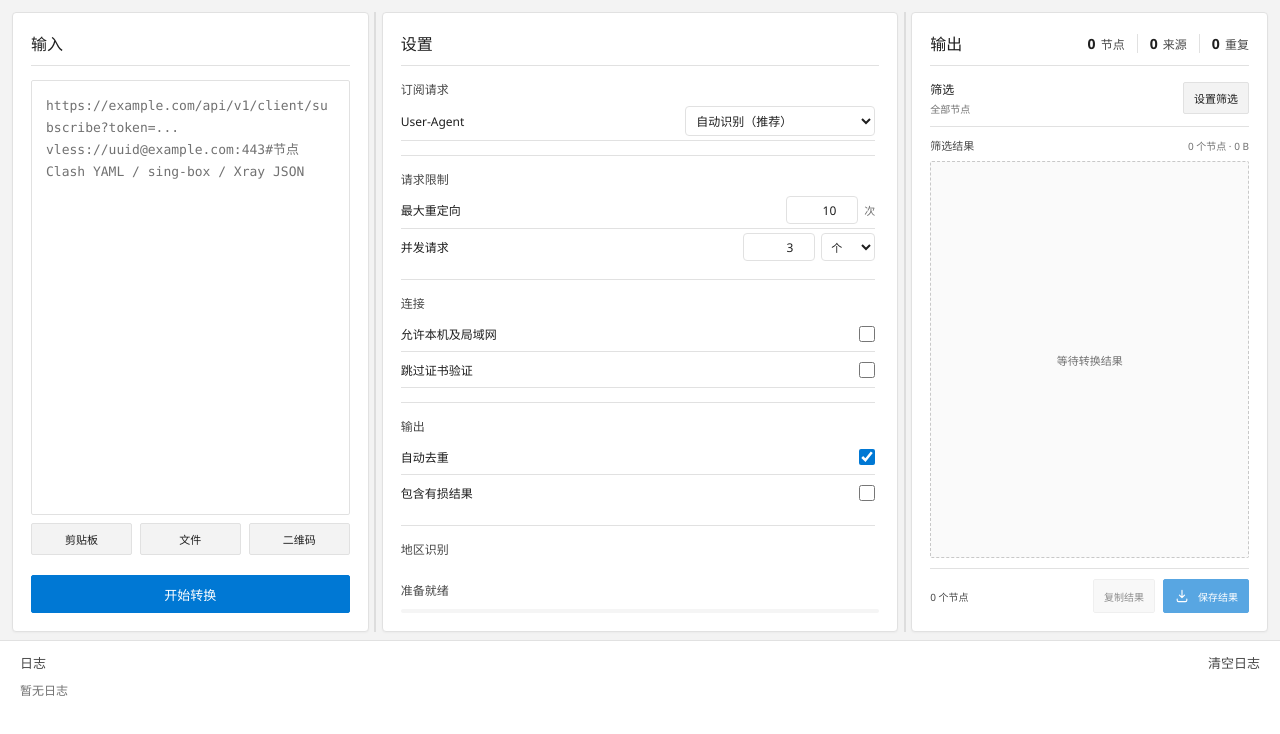
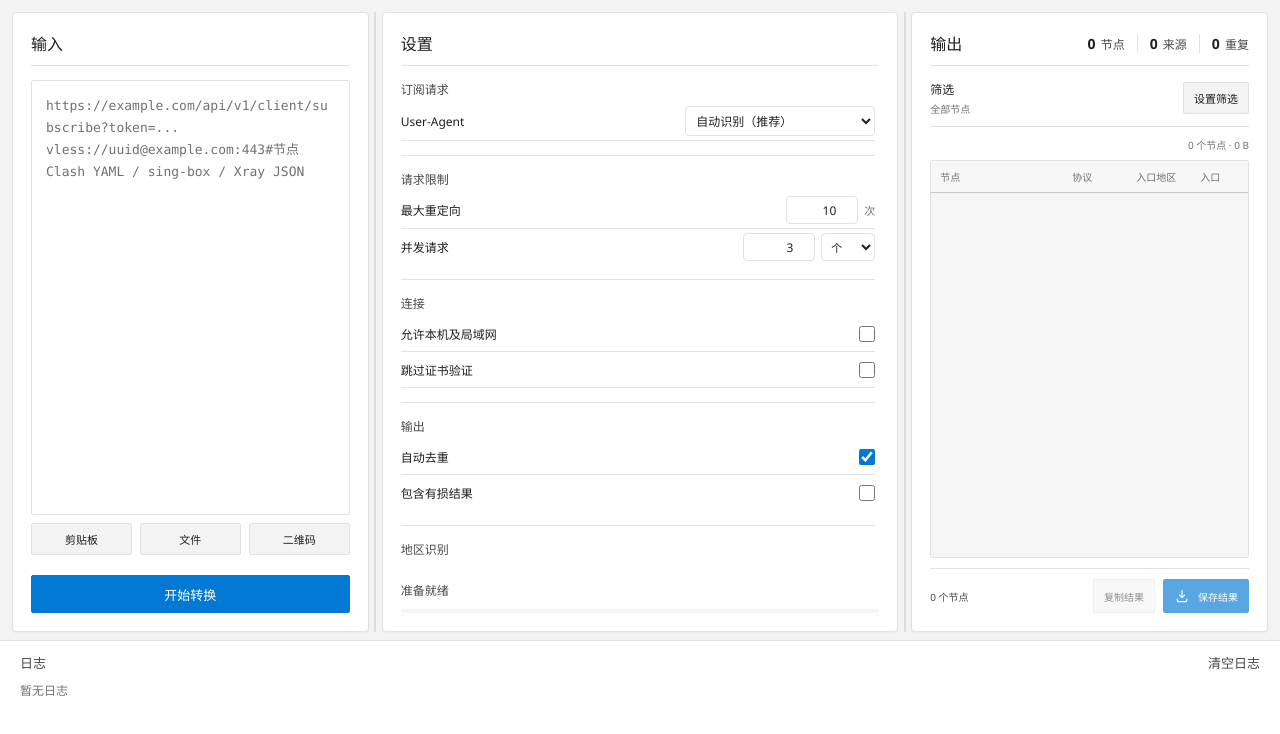
Before and after one commit to HanJason233/all2uri, a website built with Vite: page index.html in a window 1280 px wide. Built offline with nearby package versions, Linux system fonts and the light colour scheme.

Commit message:
始终显示输出表格并移除空态

```diff
--- a/index.html
+++ b/index.html
@@ -187,10 +187,9 @@
             </div>
             <div class="output-filter-result">
               <div class="output-filter-result-heading">
-                <strong>筛选结果</strong>
                 <span id="output-filter-count">0 个节点 · 0 B</span>
               </div>
-              <div class="output-table-wrap" id="output-table-wrap" hidden>
+              <div class="output-table-wrap" id="output-table-wrap">
                 <table class="output-table">
                   <thead>
                     <tr>
@@ -204,7 +203,6 @@
                   <tbody id="output-table-body"></tbody>
                 </table>
               </div>
-              <div class="output-filter-empty" id="output-filter-empty">等待转换结果</div>
             </div>
             <div class="output-global-actions">
               <span id="output-overview">等待输出</span>
--- a/src/main.ts
+++ b/src/main.ts
@@ -356,7 +356,6 @@ const dom = {
   outputFilterCount: getElement<HTMLSpanElement>("output-filter-count"),
   outputTableWrap: getElement<HTMLDivElement>("output-table-wrap"),
   outputTableBody: getElement<HTMLTableSectionElement>("output-table-body"),
-  outputFilterEmpty: getElement<HTMLDivElement>("output-filter-empty"),
   outputFilterDialog: getElement<HTMLDialogElement>("output-filter-dialog"),
   outputFilterDialogClose: getElement<HTMLButtonElement>("output-filter-dialog-close"),
   outputFilterDialogCancel: getElement<HTMLButtonElement>("output-filter-dialog-cancel"),
@@ -1039,22 +1038,6 @@ function outputFilterSummaryText(): string {
   return parts.join(" · ");
 }
 
-function filteredResultEmptyText(): string {
-  const cloudflareFilterActive = outputFilter.cloudflareEntry !== "all";
-  if (cloudflareFilterActive && cloudflareDetectionState === "running") return "正在检查服务器入口 IP，完成后显示筛选结果";
-  if (cloudflareFilterActive && cloudflareDetectionState === "error") return "服务器入口检测失败，请重新应用筛选条件";
-  if (cloudflareFilterActive && cloudflareDetectionState === "idle" && outputEntries.length > 0) return "等待服务器入口检测";
-  if (cloudflareFilterActive && cloudflareDetectionState === "done" && outputEntries.some(entry => entry.isCloudflare === null)) {
-    return "部分服务器入口无法解析，未识别的节点不会显示";
-  }
-  if (regionLookupState === "running") return "正在查询节点地区，完成后显示筛选结果";
-  if (running) return "正在处理订阅，完成后显示筛选结果";
-  if (outputFilter.countries.length > 0 && regionLookupState === "error") return "地区查询失败，请检查网络或数据库设置";
-  if (outputUris.length > 0) return "当前筛选条件没有匹配到节点";
-  if (sourceResults.length > 0) return "本次转换没有可用节点";
-  return "等待转换结果";
-}
-
 function availableOutputRegionCodes(): string[] {
   return [...new Set([
     ...outputFilter.countries,
@@ -1230,9 +1213,7 @@ function renderOutputFilter() {
 
   dom.outputTableBody.replaceChildren();
   for (const entry of filteredEntries) dom.outputTableBody.append(renderOutputTableRow(entry));
-  dom.outputTableWrap.hidden = filteredEntries.length === 0;
-  dom.outputFilterEmpty.hidden = filteredEntries.length > 0;
-  dom.outputFilterEmpty.textContent = filteredResultEmptyText();
+  dom.outputTableWrap.hidden = false;
   dom.outputFilterCount.textContent = `${uris.length} 个节点 · ${formatBytes(new Blob([value]).size)}`;
   dom.outputFilterSummary.textContent = summary;
   dom.outputFilterSummary.title = summary;
--- a/src/styles.css
+++ b/src/styles.css
@@ -831,7 +831,7 @@ label.settings-row {
   display: flex;
   gap: 8px;
   align-items: center;
-  justify-content: space-between;
+  justify-content: flex-end;
 }
 
 .output-filter-result-heading strong {
@@ -979,21 +979,6 @@ label.settings-row {
   color: var(--accent-bright);
   background: var(--accent-soft);
   border-color: var(--border-strong);
-}
-
-.output-filter-empty {
-  display: flex;
-  flex: 1;
-  min-height: 120px;
-  align-items: center;
-  justify-content: center;
-  padding: 20px;
-  color: var(--text-muted);
-  font-size: 11px;
-  text-align: center;
-  background: #fafafa;
-  border: 1px dashed var(--border-strong);
-  border-radius: 2px;
 }
 
 .output-rule-dialog {
```
